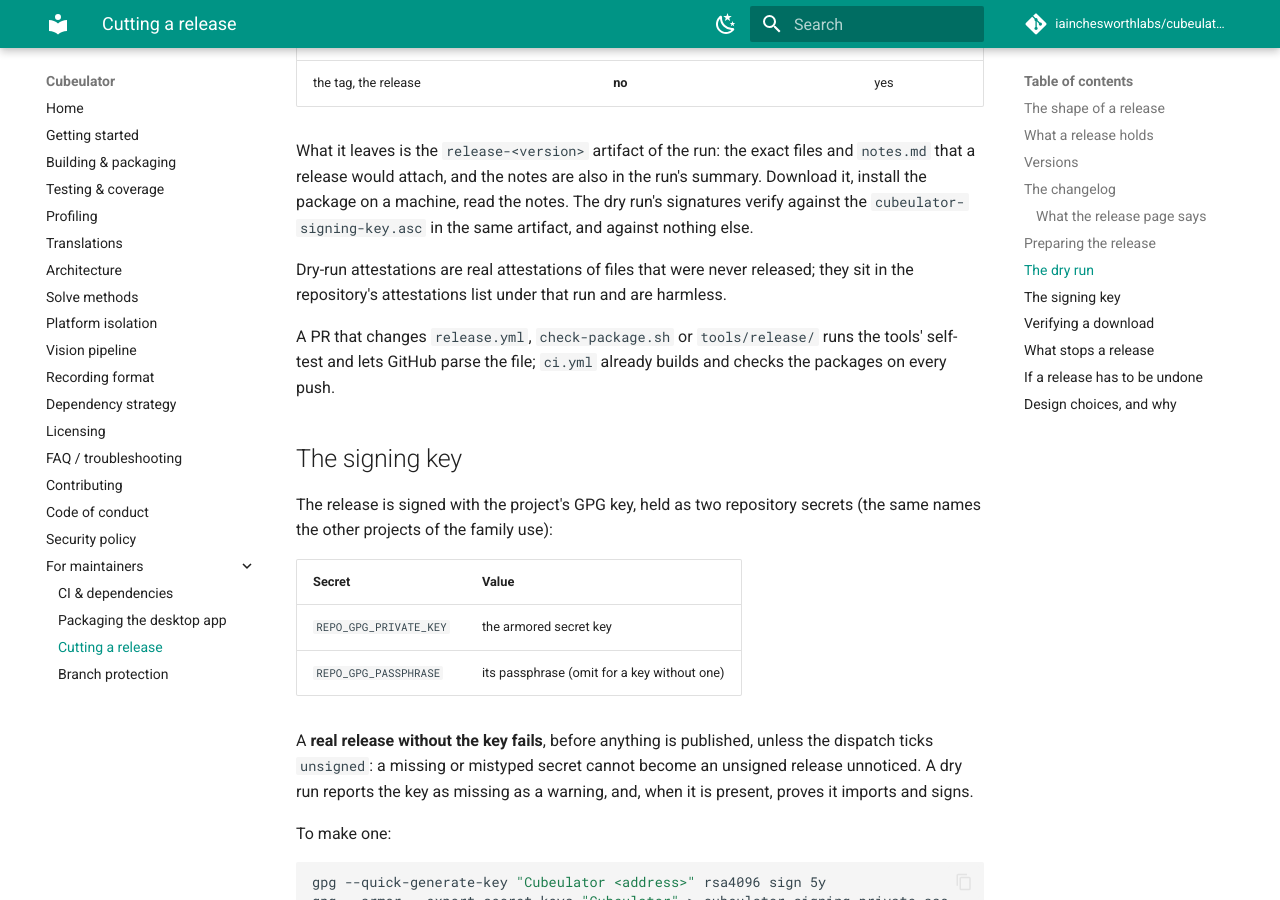
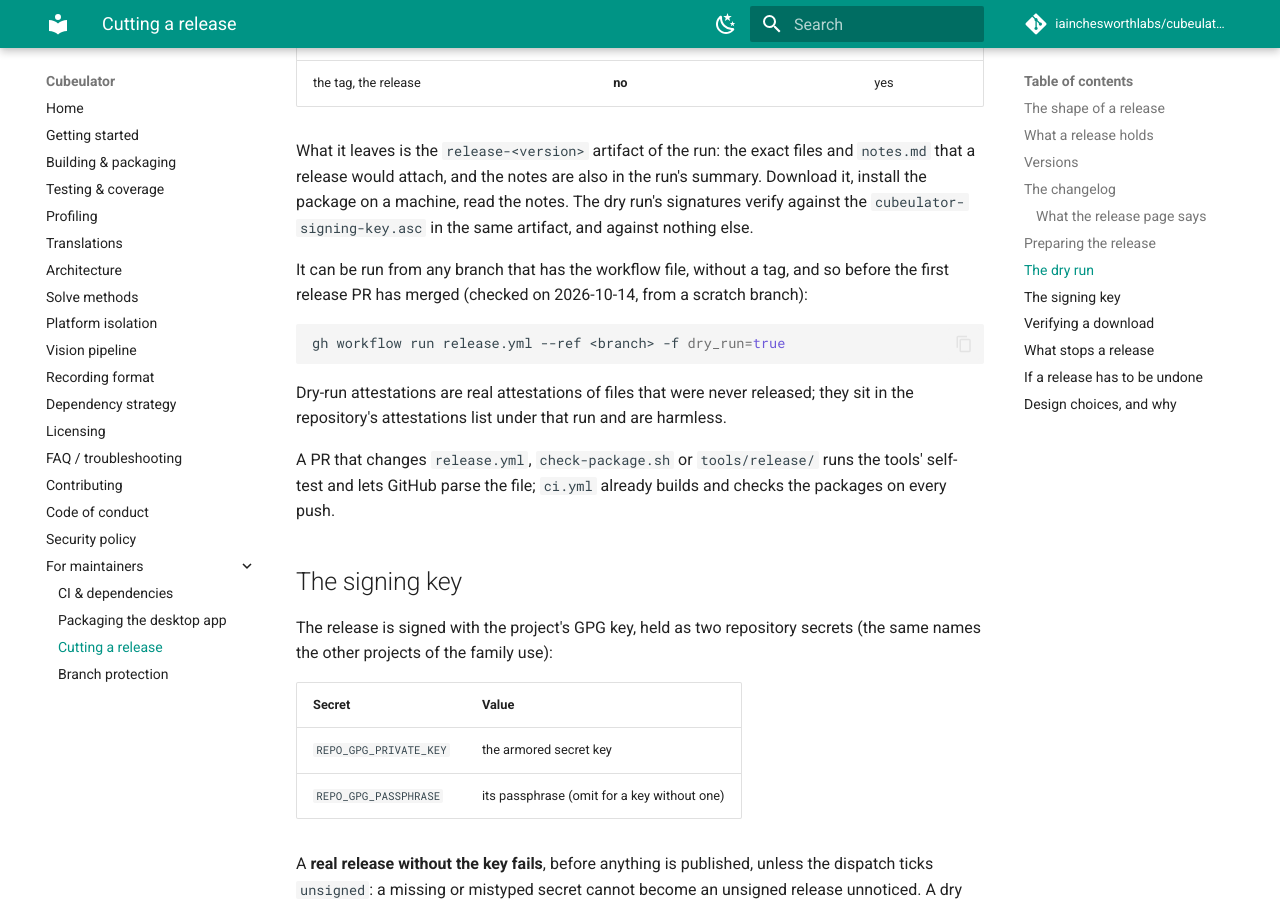
Before and after one commit to iainchesworth/cubeulator, an MkDocs documentation site: the page built from docs/releasing.md, in a window 1280 px wide and 900 px high, scrolled down 5216 px. Built offline with MkDocs 1.6.1 and Material for MkDocs 9.7.7, drawn with Linux system fonts in a browser that asks for light colours; comment, search, counter and statistics services are not loaded.

Commit message:
releasing.md: a dry run can be dispatched from any branch that has the workflow

````diff
--- a/docs/releasing.md
+++ b/docs/releasing.md
@@ -219,6 +219,14 @@ summary. Download it, install the package on a machine, read the notes. The dry
 run's signatures verify against the `cubeulator-signing-key.asc` in the same
 artifact, and against nothing else.
 
+It can be run from any branch that has the workflow file, without a tag, and so
+before the first release PR has merged (checked on 2026-10-14, from a scratch
+branch):
+
+```sh
+gh workflow run release.yml --ref <branch> -f dry_run=true
+```
+
 Dry-run attestations are real attestations of files that were never released;
 they sit in the repository's attestations list under that run and are harmless.
 
````
